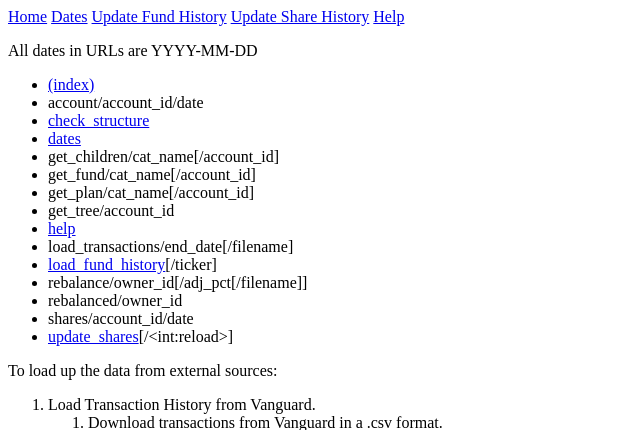
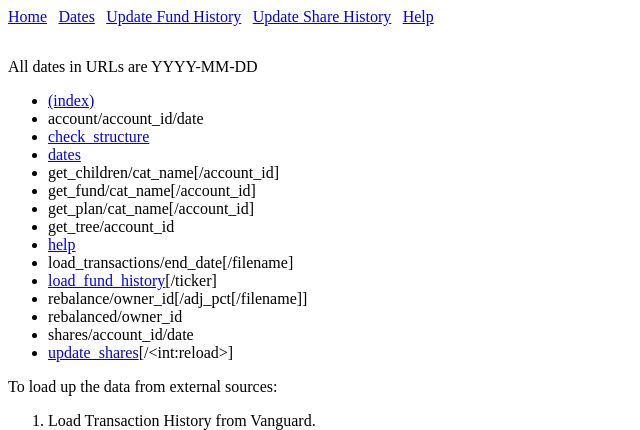
Before and after one commit to dangyogi/investment_tracker, a Django app: page /investment-tracker/help in a window 1280 px wide. Shown: the top 430 px of the page, without its empty margins (0-640 px from the left). Run offline with Django 3.2, Linux system fonts and the light colour scheme.

Commit message:
a few css changes...

```diff
--- a/mysite/investment_tracker/jinja2/base.html
+++ b/mysite/investment_tracker/jinja2/base.html
@@ -5,13 +5,13 @@
   <title>{% block title %}Title block left blank{% endblock %}</title>
 </head>
 <body>
-<div>
-<a href={{ url('index') }}>Home</a>
-<a href="{{ url('dates') }}">Dates</a>
-{# <a href={{ url('load_last_download') }}>Load Last Download</a> #}
-<a href={{ url('load_all_fund_history') }}>Update Fund History</a>
-<a href={{ url('update_shares') }}>Update Share History</a>
-<a href={{ url('help') }}>Help</a>
+<div class="links">
+<a class="link" href={{ url('index') }}>Home</a>
+<a class="link" href="{{ url('dates') }}">Dates</a>
+{# <a class="link" href={{ url('load_last_download') }}>Load Last Download</a> #}
+<a class="link" href={{ url('load_all_fund_history') }}>Update Fund History</a>
+<a class="link" href={{ url('update_shares') }}>Update Share History</a>
+<a class="link" href={{ url('help') }}>Help</a>
 {% block links %}
 {% endblock %}
 </div>
--- a/mysite/investment_tracker/static/style.css
+++ b/mysite/investment_tracker/static/style.css
@@ -1,6 +1,23 @@
+div.links {
+    margin-bottom: 2em;
+}
+
+a.link {
+    margin-right: 1ex;
+}
+
+
 table {
     border-collapse: collapse;
     border: 3px solid black;
+}
+
+tr:nth-child(even) {
+    background: #CCC;
+}
+
+tr:nth-child(odd) {
+    background: #FFF;
 }
 
 th.left-divider, td.left-divider {
```
Also changed, not shown: mysite/investment_tracker/admin.py (+6 -3 lines).
